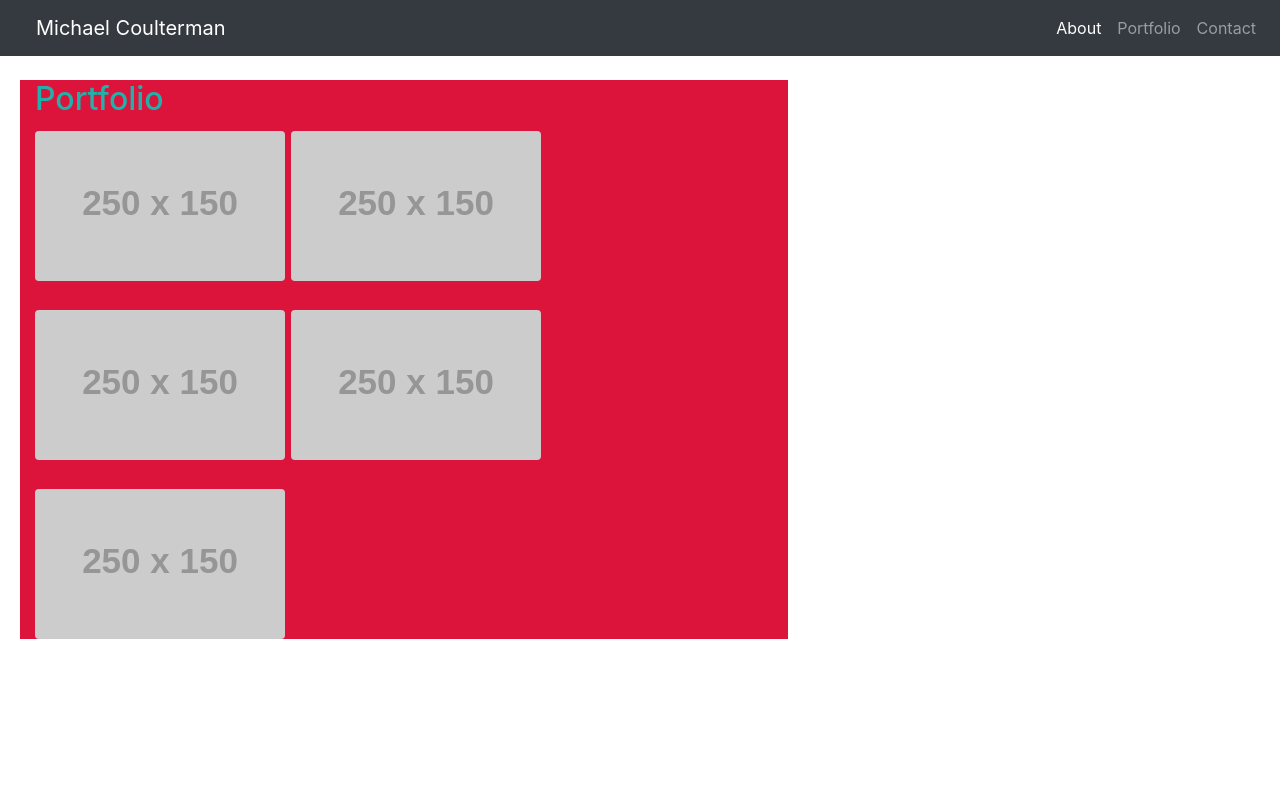
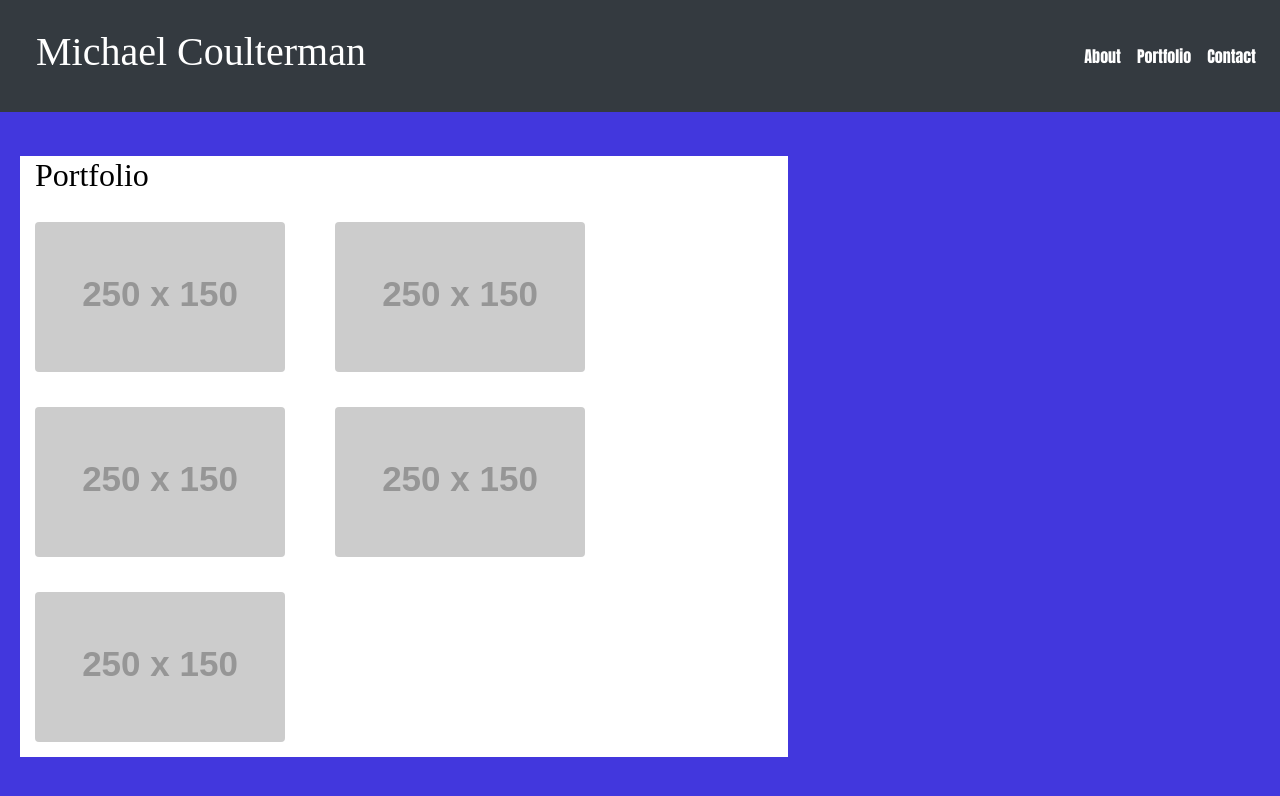
Before and after one commit to mscoulte/Homework-2, a plain HTML site: page Portfolio.html in a window 1280 px wide. Drawn offline with nearby package versions, Linux system fonts and the light colour scheme; placeholder pictures from the web are drawn by us; a web font is replaced by a local one.

Commit message:
Modified HTML and CSS to make layout and images Responsive

```diff
--- a/Homework2.css
+++ b/Homework2.css
@@ -1,3 +1,4 @@
+@import url('https://fonts.googleapis.com/css?family=Fredoka+One|Gravitas+One&display=swap');
 
 html {
     box-sizing: border-box;
@@ -9,14 +10,15 @@ html {
   }
 
   .container{
-      background: crimson;
+      background-color: white;
       float: left;
-      margin-left: 20px;
+      margin: 20px;
       width: 60%;
   }
 
   h2{
-      color: lightseagreen;
+      color:black;
+      font-family:'Gravitas One';
   }
 
   img{
@@ -24,6 +26,41 @@ html {
     margin: 5px 20px 0 0;
   }
 
+ li{
+    font-family: Impact, Haettenschweiler, 'Arial Narrow Bold', sans-serif;
+  }
+
+  p{
+    color: black;
+  }
+  body{
+    background-color: rgb(66, 55, 221);
+  }
   .navbar-brand{
-    margin-left: 20px;
+
+    background-color:;
+    font-family:'Gravitas One';
+    padding: 20px;
   }
+  .form-group{
+    color: black;
+  }
+
+  @media screen and (max-width: 768px){
+
+  .container{
+    width: 90%;
+    padding: 20px;
+    }
+
+
+
+  }
+
+  @media screen and (max-width: 576px){
+  .navbar-brand-sm{
+  text-align: center;
+  }
+
+
+  }
--- a/Portfolio.html
+++ b/Portfolio.html
@@ -14,9 +14,8 @@
 </head>
 <body>
     <nav class="navbar navbar-expand-lg navbar-dark bg-dark">
-        <a class="navbar-brand" href="./index.html">Michael Coulterman</a>
-        <button class="navbar-toggler" type="button" data-toggle="collapse" data-target="#navbarSupportedContent" aria-controls="navbarSupportedContent" aria-expanded="false" aria-label="Toggle navigation">
-          <span class="navbar-toggler-icon"></span>
+        <a class="navbar-brand" href="./index.html"><h1>Michael Coulterman</h1></a>
+
         </button>
 
         <div class="collapse navbar-collapse justify-content-end" id="navbarSupportedContent">
@@ -24,11 +23,11 @@
             <li class="nav-item active">
               <a class="nav-link" href="./index.html">About <span class="sr-only">(current)</span></a>
             </li>
-            <li class="nav-item">
-              <a class="nav-link" href="./Portfolio.html">Portfolio</a>
+            <li class="nav-item active">
+              <a class="nav-link" href="./Portfolio.html">Portfolio<span class="sr-only">(current)</span></a>
             </li>
-            <li class="nav-item">
-              <a class="nav-link" href= "./Contact.html">Contact</a>
+            <li class="nav-item active">
+              <a class="nav-link" href= "./Contact.html">Contact<span class="sr-only">(current)</span></a>
               </div>
             </li>
             </li>
@@ -46,27 +45,29 @@
 
 
               <div class="row">
-                  <div class="col-4">
-                    <img src="http://placehold.it/250x150" alt="Placeholder" class="rounded">
+                  <div class="col-4.col-sm-12"style="padding: 15px;">
+                    <img src="http://placehold.it/250x150" alt="Placeholder" class="rounded"> <br>
                   </div>
-                  <div class="col-4">
-                    <img src="http://placehold.it/250x150" alt="Placeholder" class="rounded">
+
+                  <div class="col-4.col-sm-12"style="padding: 15px;">
+                    <img src="http://placehold.it/250x150"  alt="Placeholder" class="rounded">
                   </div>
               </div>
-              <br>
+
 
               <div class="row">
-                <div class="col-4">
-                  <img src="http://placehold.it/250x150" alt="Placeholder" class="rounded">
+                <div class="col-4.col-sm-12"style="padding: 15px;">
+                  <img src="http://placehold.it/250x150" alt="Placeholder" id="" class="rounded"><br>
                 </div>
-                <div class="col-4">
+
+                <div class="col-4.col-sm-12"style="padding: 15px;">
                   <img src="http://placehold.it/250x150" alt="Placeholder" class="rounded">
                 </div>
               </div>
-              <br>
+
 
               <div class="row">
-                <div class="col-4">
+                <div class="col-4.col-sm-12" style="padding: 15px;">
                   <img src="http://placehold.it/250x150" alt="Placeholder" class="rounded">
                 </div>
               </div>
@@ -75,5 +76,6 @@
 
         </div>
 
+
 </body>
 </html>
```
Also changed, not shown: Contact.html (+27 -9 lines), index.html (+11 -9 lines).
